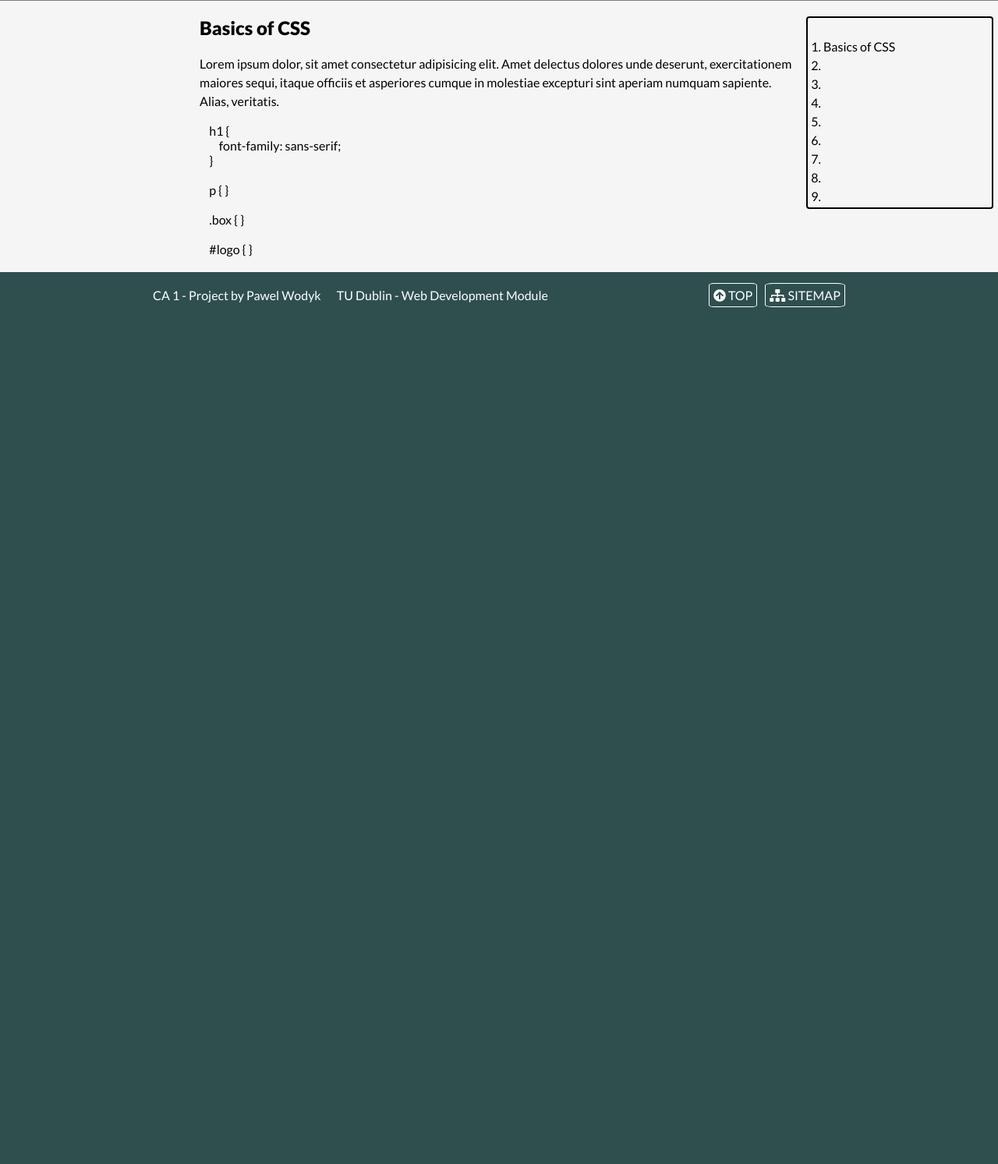
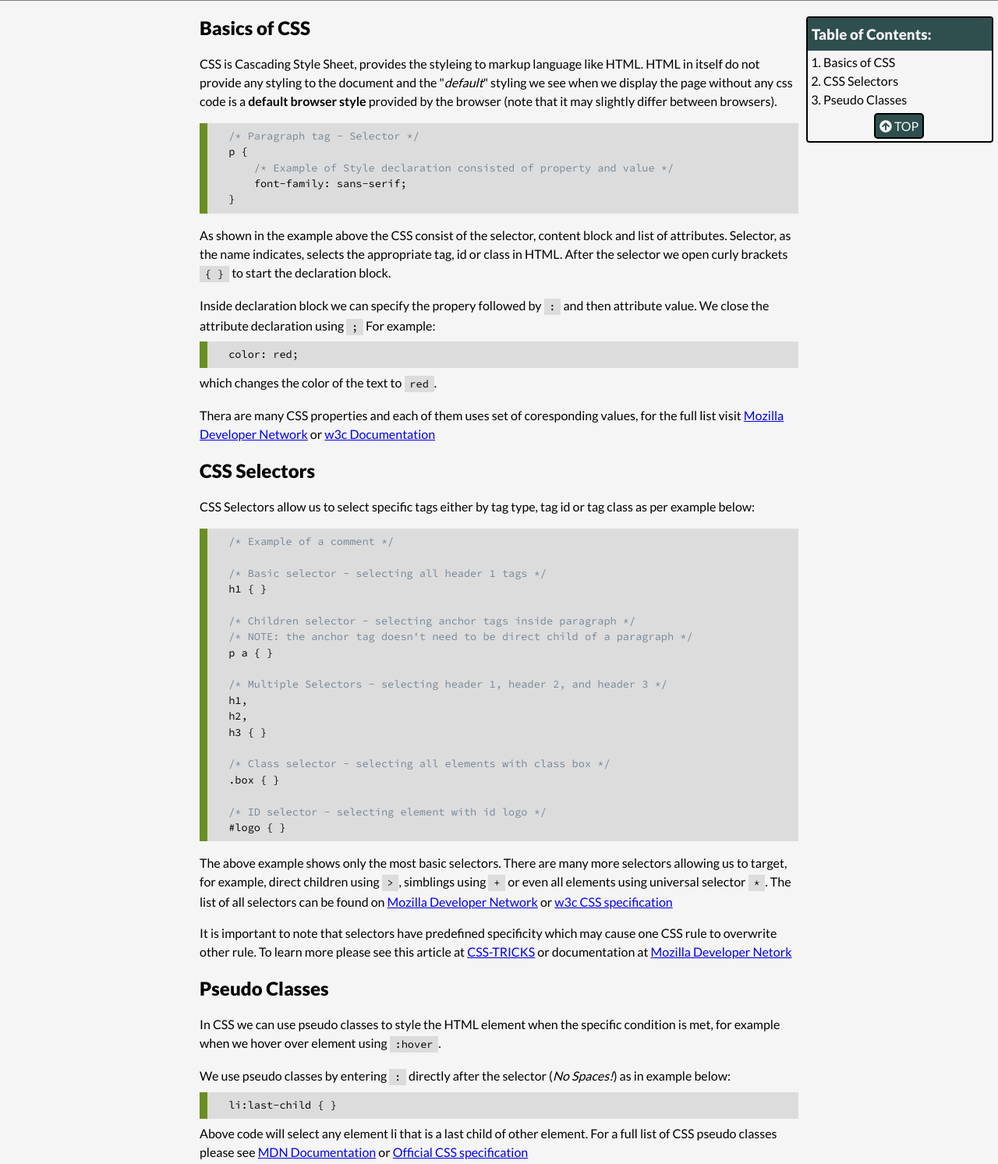
Before and after one commit to pawodyk/TUDub_WebDevProject, a plain HTML site: page pages/CSS.html in a window 1280 px wide. Shown: the part 200-1693 px from the top of the page at 78% size. Before the commit the page ends 800 px from the top, so only its background shows below. Drawn offline with Linux system fonts and the light colour scheme.

Commit message:
completed page about CSS

```diff
--- a/pages/CSS.html
+++ b/pages/CSS.html
@@ -92,36 +92,71 @@
 
     <main>
         <aside class="sidepanel">
-            <h3>Table of Contents</h3>
+            <header>
+                <h3>Table of Contents:</h3>
+            </header>
             <ol>
                 <li><a href="#basics">Basics of CSS</a></li>
-                <li><a href="#"></a></li>
-                <li><a href="#"></a></li>
-                <li><a href="#"></a></li>
-                <li><a href="#"></a></li>
-                <li><a href="#"></a></li>
-                <li><a href="#"></a></li>
-                <li><a href="#"></a></li>
-                <li><a href="#"></a></li>
+                <li><a href="#selectors">CSS Selectors</a></li>
+                <li><a href="#pseudo">Pseudo Classes</a></li>
             </ol>
+            <div class="top_button">
+                <a href=""><span ><i class="fas fa-arrow-circle-up"></i>&nbsp;TOP</span></a>
+            </div>
         </aside>
 
         <article id="basics">
             <h2>Basics of CSS</h2>
-            <p>Lorem ipsum dolor, sit amet consectetur adipisicing elit. Amet delectus dolores unde deserunt, exercitationem maiores sequi, itaque officiis et asperiores cumque in molestiae excepturi sint aperiam numquam sapiente. Alias, veritatis.</p>
-
-            <pre class="code code-block">
-    h1 {
+            <p>CSS is Cascading Style Sheet, provides the styleing to markup language like HTML. HTML in itself do not provide any styling to the document and the "<em>default</em>" styling we see when we display the page without any css code is a <strong>default browser style</strong> provided by the browser (note that it may slightly differ between browsers).</p>
+            <code class="code-block">
+<pre>
+<span class="comment">/* Paragraph tag - Selector */</span>
+p {
+    <span class="comment">/* Example of Style declaration consisted of property and value */</span>
     font-family: sans-serif;
 }
+</pre>
+            </code>
+            <p>As shown in the example above the CSS consist of the selector, content block and list of attributes. Selector, as the name indicates, selects the appropriate tag, id or class in HTML. After the selector we open curly brackets <code>{ }</code> to start the declaration block.</p>
+            <p>Inside declaration block we can specify the propery followed by <code>:</code> and then attribute value. We close the attribute declaration using <code>;</code> For example:<code class="code-block">color:  red;</code> which changes the color of the text to <code>red</code>.</p>
+            <p>Thera are many CSS properties and each of them uses set of coresponding values, for the full list visit <a href="https://developer.mozilla.org/en-US/docs/Web/CSS" target="_blank">Mozilla Developer Network</a> or <a href="https://www.w3.org/Style/CSS/" target="_blank">w3c Documentation</a></p>
+        </article>
 
-    p { }
+        <article id="selectors">
+            <h2>CSS Selectors</h2>
+            <p>CSS Selectors allow us to select specific tags either by tag type, tag id or tag class as per example below:</p>
+            <code class="code-block">
+<pre>
+<span class="comment">/* Example of a comment */</span>
 
+<span class="comment">/* Basic selector - selecting all header 1 tags */</span>
+h1 { }
+
+<span class="comment">/* Children selector - selecting anchor tags inside paragraph */</span>
+<span class="comment">/* NOTE: the anchor tag doesn't need to be direct child of a paragraph */</span>
+p a { }
+
+<span class="comment">/* Multiple Selectors - selecting header 1, header 2, and header 3 */</span>
+h1,
+h2,
+h3 { }
+
+<span class="comment">/* Class selector - selecting all elements with class box */</span>
 .box { }
 
-    #logo { }</pre>
+<span class="comment">/* ID selector - selecting element with id logo */</span>
+#logo { }
+</pre>
+			</code>
+            <p>The above example shows only the most basic selectors. There are many more selectors allowing us to target, for&nbsp;example, direct children using <code>></code>, simblings using <code>+</code> or even all elements using universal selector <code>*</code>. The list of all selectors can be found on <a href="https://developer.mozilla.org/en-US/docs/Web/CSS/CSS_Selectors#Simple_selectors" target="_blank">Mozilla Developer Network</a> or <a href="https://www.w3.org/TR/selectors-3/#simple-selectors" target="_blank">w3c CSS specification</a></p>
+            <p>It is important to note that selectors have predefined specificity which may cause one CSS rule to overwrite other rule. To learn more please see this article at <a href="https://css-tricks.com/specifics-on-css-specificity/" target="_blank">CSS-TRICKS</a> or documentation at <a href="https://developer.mozilla.org/en-US/docs/Web/CSS/Specificity" target="_blank">Mozilla Developer Netork</a></p>
         </article>
 
+        <article id="pseudo">
+            <h2>Pseudo Classes</h2>
+            <p>In CSS we can use pseudo classes to style the HTML element when the specific condition is met, for example when we hover over element using <code>:hover</code>.</p>
+            <p>We use pseudo classes by entering <code>:</code> directly after the selector (<em>No Spaces!</em>) as in example below: <code class="code-block">li:last-child { }</code> Above code will select any element li that is a last child of other element. For a full list of CSS pseudo classes please see <a href="https://developer.mozilla.org/en-US/docs/Web/CSS/Pseudo-classes" target="_blank">MDN Documentation</a> or <a href="https://www.w3.org/TR/selectors-3/#pseudo-elements" target="_blank">Official CSS specification</a></p>
+        </article>
     </main>
 
     <footer>
```
Lines whose indentation alone changed are shown as unchanged.
